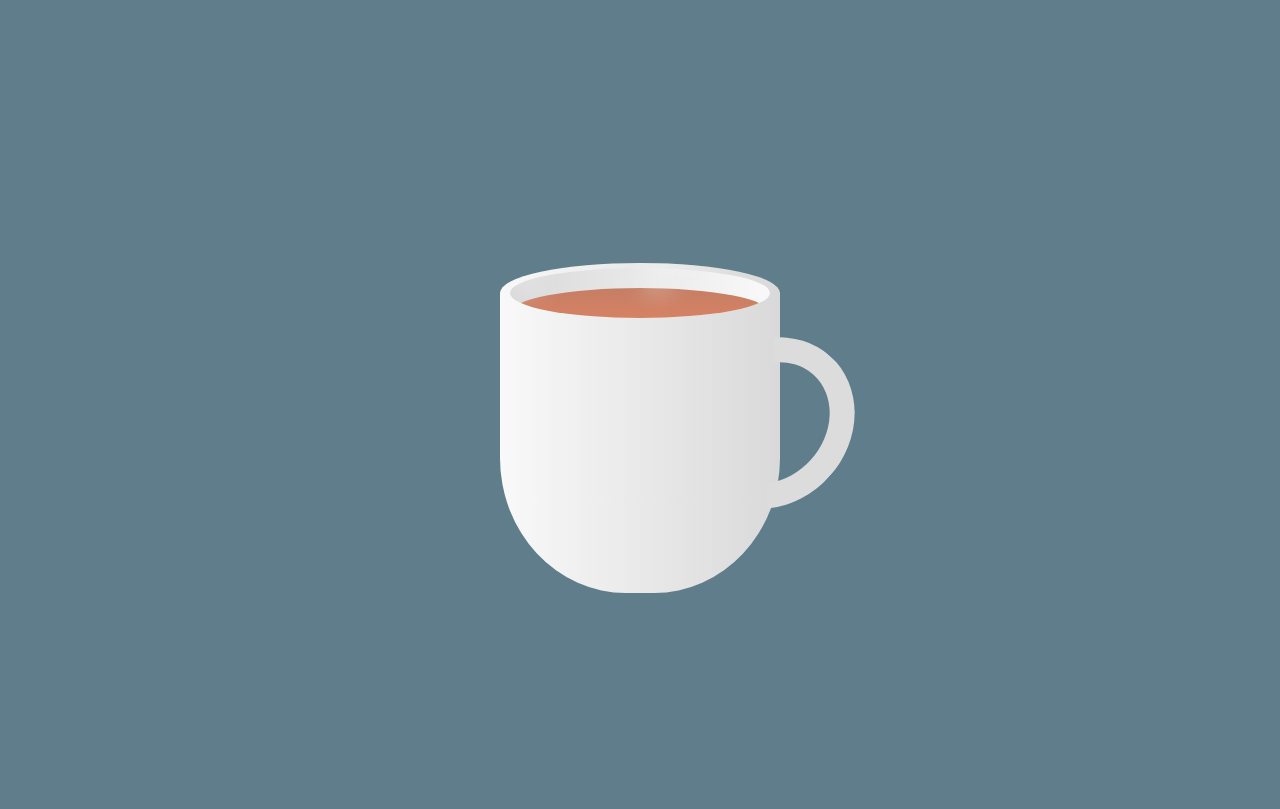
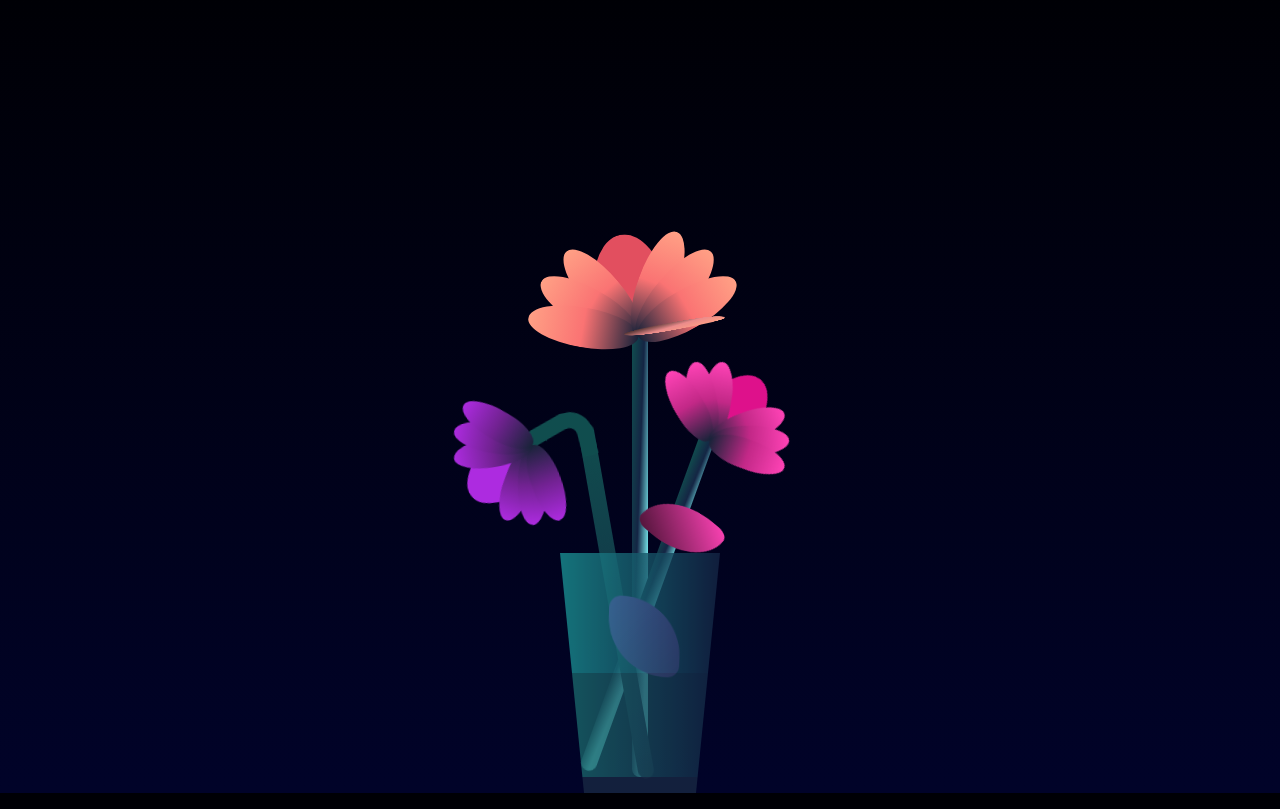
Before and after one commit to venkatapotturu/FUNPROJECTS, a plain HTML site: page index.html in a window 1280 px wide. Shown: the part 7-816 px from the top of the page. Drawn offline with Linux system fonts and the light colour scheme.

Commit message:
Added Files
WIth the demo video

```diff
--- a/index.html
+++ b/index.html
@@ -3,44 +3,53 @@
 <head>
     <meta charset="UTF-8">
     <meta name="viewport" content="width=device-width, initial-scale=1.0">
-    <title>Coffee</title>
     <link rel="stylesheet" href="style.css">
+    <title>Blooming Flowers</title>
 </head>
 <body>
-    <div class="container">
-        <div class="cup">
-            <div class="top">
-                <div class="vapour">
-                    <span style="--i:1;"></span>
-                    <span style="--i:3;"></span>
-                    <span style="--i:16;"></span>
-                    <span style="--i:5;"></span>
-                    <span style="--i:13;"></span>
-                    <span style="--i:20;"></span>
-                    <span style="--i:6;"></span>
-                    <span style="--i:7;"></span>
-                    <span style="--i:10;"></span>
-                    <span style="--i:8;"></span>
-                    <span style="--i:17;"></span>
-                    <span style="--i:11;"></span>
-                    <span style="--i:12;"></span>
-                    <span style="--i:14;"></span>
-                    <span style="--i:2;"></span>
-                    <span style="--i:9;"></span>
-                    <span style="--i:15;"></span>
-                    <span style="--i:4;"></span>
-                    <span style="--i:19;"></span>
-                </div>
-                <div class="circle">
-                    <div class="coffee">
-
-                    </div>
-                </div>
-            </div>
-            <div class="handle">
-
+    <div class="flower">
+        <div class="flower-pp">
+            <div class="flower_l"></div>
+            <div class="f">
+                <div class="leaf leaf--1"></div>
+                <div class="leaf leaf--2"></div>
+                <div class="leaf leaf--3"></div>
+                <div class="leaf leaf--4"></div>
+                <div class="leaf leaf--5"></div>
+                <div class="leaf leaf--6"></div>
+                <div class="leaf leaf--7"></div>
+                <div class="leaf leaf--8 flower__fall-down--yellow"></div>
             </div>
         </div>
+
+        <div class="flower-pp flower-pp--2">
+            <div class="flower_l"></div>
+            <div class="f">
+                <div class="leaf leaf--1"></div>
+                <div class="leaf leaf--2"></div>
+                <div class="leaf leaf--3"></div>
+                <div class="leaf leaf--4"></div>
+                <div class="leaf leaf--5"></div>
+                <div class="leaf leaf--6"></div>
+                <div class="leaf leaf--7"></div>
+                <div class="leaf leaf--8 flower__fall-down--pink"></div>
+            </div>
+        </div>
+
+        <div class="flower-pp flower-pp--3">
+            <div class="flower_l"></div>
+            <div class="f">
+                <div class="leaf leaf--1"></div>
+                <div class="leaf leaf--2"></div>
+                <div class="leaf leaf--3"></div>
+                <div class="leaf leaf--4"></div>
+                <div class="leaf leaf--5"></div>
+                <div class="leaf leaf--6"></div>
+                <div class="leaf leaf--7"></div>
+                <div class="leaf leaf--8 flower__fall-down--purple"></div>
+            </div>
+        </div>
+        <div class="flower__glass"></div>
     </div>
 </body>
 </html>
--- a/style.css
+++ b/style.css
@@ -1,108 +1,352 @@
-*
-{
-    margin:0;
+*,
+*::after,
+*::before{
     padding: 0;
+    margin: 0;
     box-sizing: border-box;
 }
 
+:root{
+    --color-bg: linear-gradient(to top,#010329,#000005);
+    --color-glass:linear-gradient(to left,#142544,#1a9092);
+    --color-water:linear-gradient(to left,#142544,#1b6d6e);
+}
+
 body{
+    background-image:var(--color-bg);
+    min-height: 100vh;
     display: flex;
     justify-content: center;
-    align-items: center;
-    min-height: 100vh;
-    background: #607d8b;
+    align-items:flex-end;
+    overflow: hidden;
 }
 
-.container{
+.flower{
     position: relative;
-    top: 50px;
 }
-.cup{
+
+.flower__glass{
+    width:20vmin;
+    height: 30vmin;
+    background-image: var(--color-glass);
+    clip-path: polygon(0 0, 100% 0, 85% 100%, 15% 100%);
+    opacity: .8;
     position: relative;
-    width: 280px;
-    height: 300px;
-    background: linear-gradient(to right,#f9f9f9,#d9d9d9) ;
-    border-bottom-left-radius: 45%;
-    border-bottom-right-radius: 45%;
 }
-.top{
+
+.flower__glass::after{
+    content: '';
     position: absolute;
-    top: -30px;
+    bottom: 0;
     left: 0;
+    background-color: #182843;
     width: 100%;
-    height: 60px;
-    background: linear-gradient(to right,#f9f9f9,#d9d9d9) ;
-    border-radius: 50%;
-    overflow: hidden;
+    height: 2vmin;
+}
+
+.flower__glass::before{
+    content: '';
+    position: absolute;
+    bottom: 0;
+    left: 0;
+    background-image: var(--color-water);
+    width: 100%;
+    height: 15vmin;
+}
+
+.flower-pp{
+    position: absolute;
+    left: 45%;
+    bottom: 2vmin;
+}
+
+.flower-pp--2{
+    left: 50%;
+    bottom: 5%;
+    transform-origin: 10% left;
+    transform: rotate(20deg);
+}
+
+.flower-pp--3{
+    left: 30%;
+    bottom: 5%;
+    transform-origin: 10% left;
+    transform: rotate(-10deg);
+}
+
+.flower-pp--3 .flower_l{
+    height: 45vmin;
+    position: relative;
+}
+
+.flower-pp--3 .flower_l::after{
+    content: '';
+    position: absolute;
+    left:0;
+    top: 0;
+    width: 6vmin;
+    height: 6vmin;
+    transform: translate(-69%,-30%) rotate(-5deg);
+    border-radius:10vmin 10vmin 0 0;
+    border: 2vmin solid  #104d4e;
+    border-bottom: transparent;
+    border-left: transparent;
+}
+
+.flower-pp--3 .flower_l::before{
+    content: '';
+    position: absolute;
+    left:-40%;
+    top: -1%;
+    width: 6vmin;
+    height: 2vmin;
+    transform-origin: right;
+    transform: translate(-100%,-80%) rotate(-20deg);
+    background-color: #104d4e;
+    border-radius: 2vmin;
+}
+
+.flower-pp--3 .flower_l{
+    background-image: linear-gradient(to top,#142544,#104d4e);
+}
+
+
+.flower-pp--2 .flower_l{
+    height: 45vmin;
+}
+
+.flower-pp--2 .f{
+    transform: translateX(-50%) rotate(20deg);
+}
+
+.flower-pp--3 .f{
+    transform: translate(-350%,-50%) rotate(-120deg);
+}
+
+.flower-pp--2 .leaf:not(:first-child){
+    width: 3.8vmin;
+    height: 10vmin;
+    background-image: linear-gradient(to bottom, #ff43b6 ,#c22887, #1a233a 99%);
+}
+
+.flower-pp--3 .leaf:not(:first-child){
+    width: 3.8vmin;
+    height: 10vmin;
+    background-image: linear-gradient(to bottom, #ad2be0 ,#712291, #1a233a 99%);
+}
+
+.flower-pp--3 .leaf--1{
+    width: 8vmin;
+    height: 10vmin;
+    bottom: 2vmin;
+    background-color: #ad2be0;
+}
+
+.flower-pp--2 .leaf--1{
+    width: 8vmin;
+    height: 10vmin;
+    bottom: 2vmin;
+    background-color: #de118b;
+}
+
+.flower-pp--2 .f .leaf--8{
+    width: 10vmin;
+    height: 9vmin;
+    bottom: 3vmin;
+    left: -30%;
+    transform: rotate(-50deg);
+    background-image: linear-gradient(to left bottom, #ff43b6 ,#4d1337);;
+}
+
+.flower-pp--3 .f .leaf--8{
+    width: 10vmin;
+    height: 9vmin;
+    left: -10% !important;
+    background-image: linear-gradient(to left bottom, #ad2be0 ,#712291);;
+}
+
+.flower_l{
+    width: 2vmin;
+    height: 56vmin;
+    background-image: linear-gradient(to left top,#82fdff 20%,#142544,#104d4e);
+    border-radius: 4vmin;
+}
+
+.f{
+    position: absolute;
+    top: 1vmin;
+    left: 50%;
+    transform: translateX(-50%) rotate(-10deg);
+    width: 2vmin;
+    height: 2vmin;
+}
+
+
+.leaf{
+    position: absolute;
+    left: 50%;
+    bottom: 2vmin;
+    transform: translateX(-50%);
+    width: 5vmin;
+    height: 14vmin;
+    background-image: linear-gradient(to bottom, #ffa085 ,#fa7373, #1a233a 99%);
+
+    clip-path: ellipse(50% 50% at 50% 50%);
+    transform-origin: center bottom;
+    animation: open-flower 2s 1s backwards;
+}
+
+.leaf--1{
+    width: 10vmin;
+    height: 12vmin;
+    bottom: 3vmin;
+    border-radius: 50% 50% 50% 50% / 80% 80% 20% 20%;
+    background-color: #e24f5f;
+    background-image: none;
+    animation: open-flowe--middle  1.4s 1s backwards;
+}
+
+.leaf--2{
+    transform: translateX(-50%) rotate(-30deg);
+}
+.leaf--3{
+    transform: translateX(-50%) rotate(-50deg);
+}
+.leaf--4{
+    transform: translateX(-50%) rotate(-70deg);
+}
+
+.leaf--5{
+    transform: translateX(-50%) rotate(30deg);
+}
+
+.leaf--6{
+    transform: translateX(-50%) rotate(50deg);
+}
+
+.leaf--7{
+    transform: translateX(-50%) rotate(70deg);
+}
+
+.leaf--8{
+    width: 13vmin;
+    height: 11vmin;
+    bottom: 6vmin;
+    left: -30%;
+    border-radius: none;
+    clip-path: none;
+    border-radius: 10vmin 2vmin 10vmin 2vmin;
+    transform: rotate(-55deg);
+    background-image: linear-gradient(to left bottom, #ffa085 ,#eb8b8b,#492f2f 98%);
+}
+
+.flower__fall-down--yellow{
+    animation: flower-fall-down-yellow  8s 1.2s linear forwards;
+}
+
+.flower__fall-down--pink{
+    animation: flower-fall-down-pink  5s 1.2s linear forwards;
+}
+
+.flower__fall-down--purple{
+    bottom: 4vmin;
+    animation:flower-fall-down-purple  6s 1.2s linear forwards, flower-falling 6s 7.2s linear infinite;
+}
+
+
+@keyframes open-flower{
+        0%{
+            transform:  translateX(-50%) rotate(0);
+        }
+}
+
+@keyframes open-flowe--middle {
+    0%{
+        opacity: 0;
+        transform: translateX(-50%) scale(0);
+    }
+}
+
+@keyframes flower-fall-down-pink {
+
+    0%{
+        transform: rotate(-55deg);
+    }
+
+    50%{
+        transform: rotateX(-100deg);
+    }
+
+    100%{
+        transform:translate(2vmin,28vmin);
+    }
 
 }
-.circle{
-    position: absolute;
-    top: 5px;
-    left: 10px;
-    width: calc(100% - 20px);
-    height: 50px;
-    background: linear-gradient(to left,#f9f9f9,#d9d9d9) ;
-    border-radius: 50%;
-    box-sizing: border-box;
-    overflow: hidden;
+
+@keyframes flower-fall-down-yellow {
+
+    0%{
+        transform: rotate(-55deg);
+    }
+
+    50%{
+        bottom: 3vmin;
+        transform: rotateX(-100deg);
+    }
+
+    100%{
+        transform:translate(2vmin,70vmin) rotate(150deg);
+    }
+
 }
-.coffee{
-    position: absolute;
-    top: 20px;
-    left: 0;
-    width: 100%;
-    height: 100%;
-    background: linear-gradient(#c57e65,#e28462);
-    border-radius: 50%;
+
+@keyframes flower-fall-down-purple {
+
+    0%{
+        transform: rotate(-50deg);
+    }
+
+    25%{
+        bottom: 1vmin ;
+        transform: rotateX(-100deg);
+        perspective: 0px;
+    }
+
+    50%{
+        perspective: 0px;
+        transform:translate(-30vmin,2vmin) rotate(90deg);
+    }
+
+    75%{
+        perspective: 0px;
+        transform:translate(-34vmin,-2vmin);
+    }
+
+    100%{
+        transform-origin: center;
+        transform:translate(-34vmin,-2vmin) rotateY(-80deg) rotateX(35deg);
+    }
+
 }
-.handle{
-    position: absolute;
-    right: -70px;
-    top: 40px;
-    width: 160px;
-    height: 180px;
-    border: 25px solid #dcdcdc;
-    border-left:25px solid transparent;
-    border-bottom: 25px solid transparent;
-    border-radius: 50%;
-    transform: rotate(42deg);
-}
-.vapour{
-    position: relative;
-    display: flex;
-    z-index: 1;
-    padding: 0 20px;
-}
-.vapour span{
-    position: relative;
-    bottom: 50px;
-    display: block;
-    margin: 0 2px 50px;
-    min-width: 8px;
-    height: 120px;
-    background: whitesmoke;
-    border-radius: 50%;
-    animation: animate 5s linear infinite;
-    opacity: 5;
-    filter: blur(8px);
-    animation-delay: calc(var(--i) * -0.5s);
-}
-@keyframes animate{
-    0%{
-        transform: translateY(0) scaleX(1);
-        opacity: 0;
+
+@keyframes flower-falling {
+    0%,100%{
+        transform-origin: center;
+        transform:translate(-34vmin,-2vmin) rotateY(-80deg) rotateX(35deg);
     }
-    15%{
-        opacity: 1;
+
+    25%{
+        transform-origin: center;
+        transform:translate(-34.4vmin,-2vmin) rotateY(-84deg) rotateX(35deg);
     }
+
     50%{
-        transform: translateY(-150px) scaleX(5);
+        transform-origin: center;
+        transform:translate(-32vmin,-4.2vmin) rotateY(-80deg) rotateX(35deg);
     }
-    95%{
-        opacity: 0;
-    }
-    100%{
-        transform: translateY(-300px) scaleX(10);
+
+    75%{
+        transform-origin: center;
+        transform:translate(-36vmin,1.1vmin) rotateY(-80deg) rotateX(35deg);
     }
 }
```
Also changed, not shown: 1 other file.
